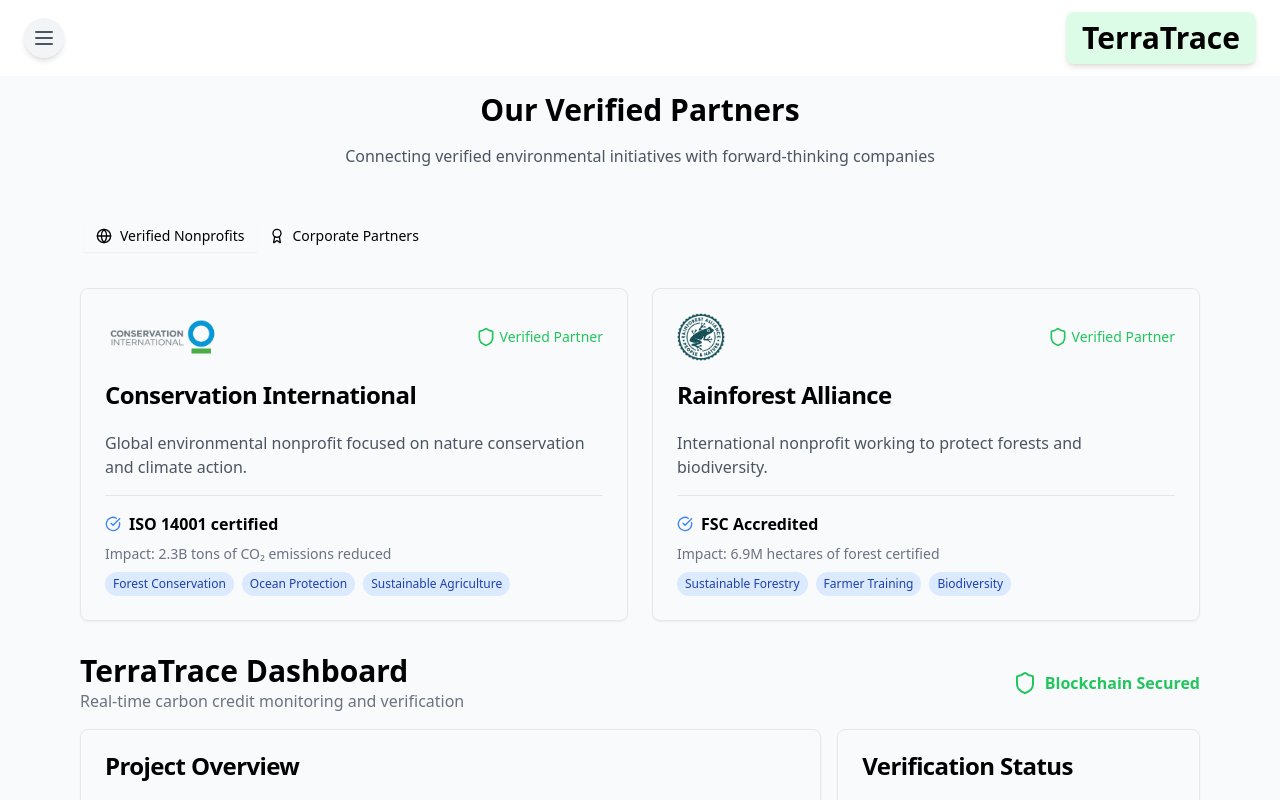
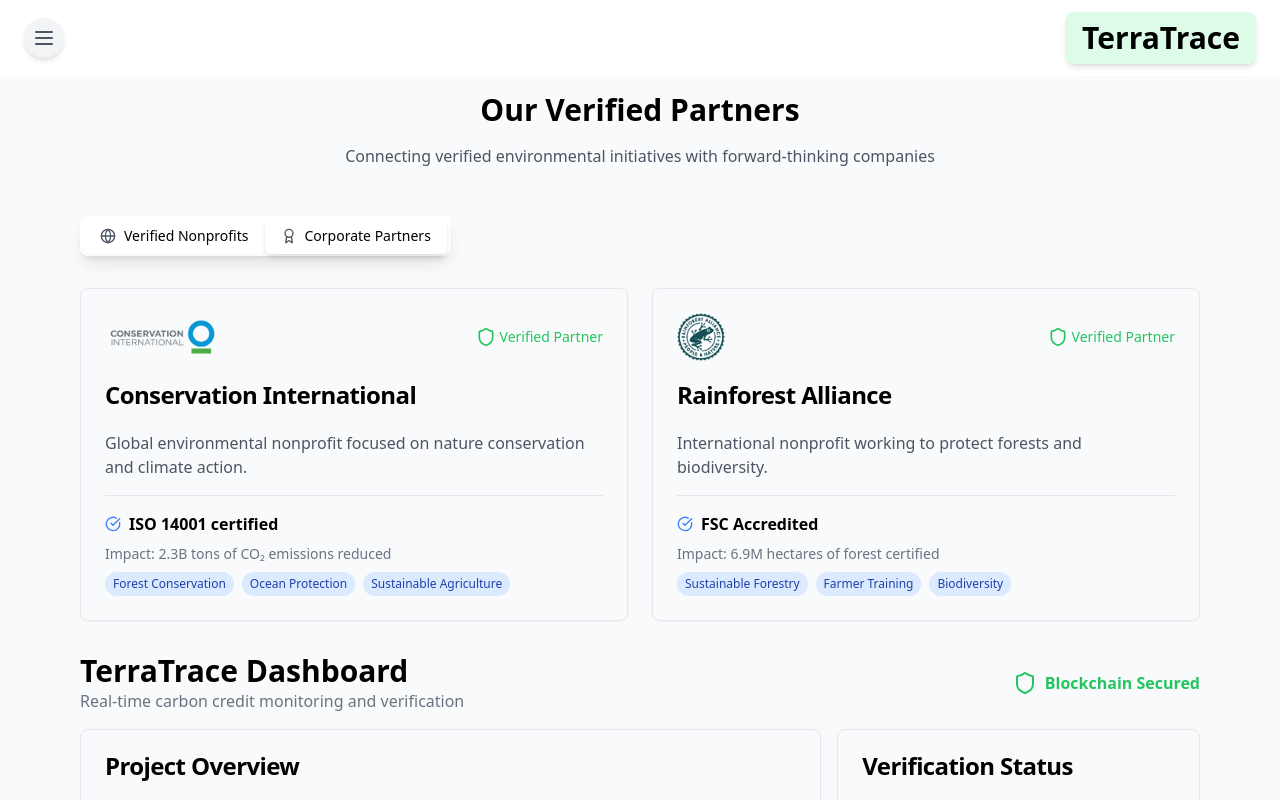
Before and after one commit to MarcPashin/TerraTrace, a Next.js app in the folder terratrace/: page /dashboard in a window 1280 px wide. Shown: the top 800 px of the page. Built offline with nearby package versions, Linux system fonts and the light colour scheme.

Commit message:
Update TerraTraceDashboard.tsx

```diff
--- a/terratrace/src/components/TerraTraceDashboard.tsx
+++ b/terratrace/src/components/TerraTraceDashboard.tsx
@@ -100,16 +100,22 @@
         </div>
 
         <Tabs defaultValue="nonprofits" className="w-full">
-          <TabsList className="mb-6">
-            <TabsTrigger value="nonprofits">
-              <Globe className="mr-2 h-4 w-4" />
-              Verified Nonprofits
-            </TabsTrigger>
-            <TabsTrigger value="corporate">
-              <Award className="mr-2 h-4 w-4" />
-              Corporate Partners
-            </TabsTrigger>
-          </TabsList>
+  <TabsList className="mb-6 bg-white shadow-lg dark:bg-gray-800 dark:shadow-xl rounded-lg">
+    <TabsTrigger
+      value="nonprofits"
+      className="relative flex items-center px-4 py-2 rounded-md shadow-md hover:shadow-lg transition-shadow"
+    >
+      <Globe className="mr-2 h-4 w-4 text-gray-600 dark:text-gray-300" />
+      Verified Nonprofits
+    </TabsTrigger>
+    <TabsTrigger
+      value="corporate"
+      className="relative flex items-center px-4 py-2 rounded-md shadow-md hover:shadow-lg transition-shadow"
+    >
+      <Award className="mr-2 h-4 w-4 text-gray-600 dark:text-gray-300" />
+      Corporate Partners
+    </TabsTrigger>
+  </TabsList>
 
           <TabsContent value="nonprofits">
             <div className="grid grid-cols-1 md:grid-cols-2 gap-6">
```
